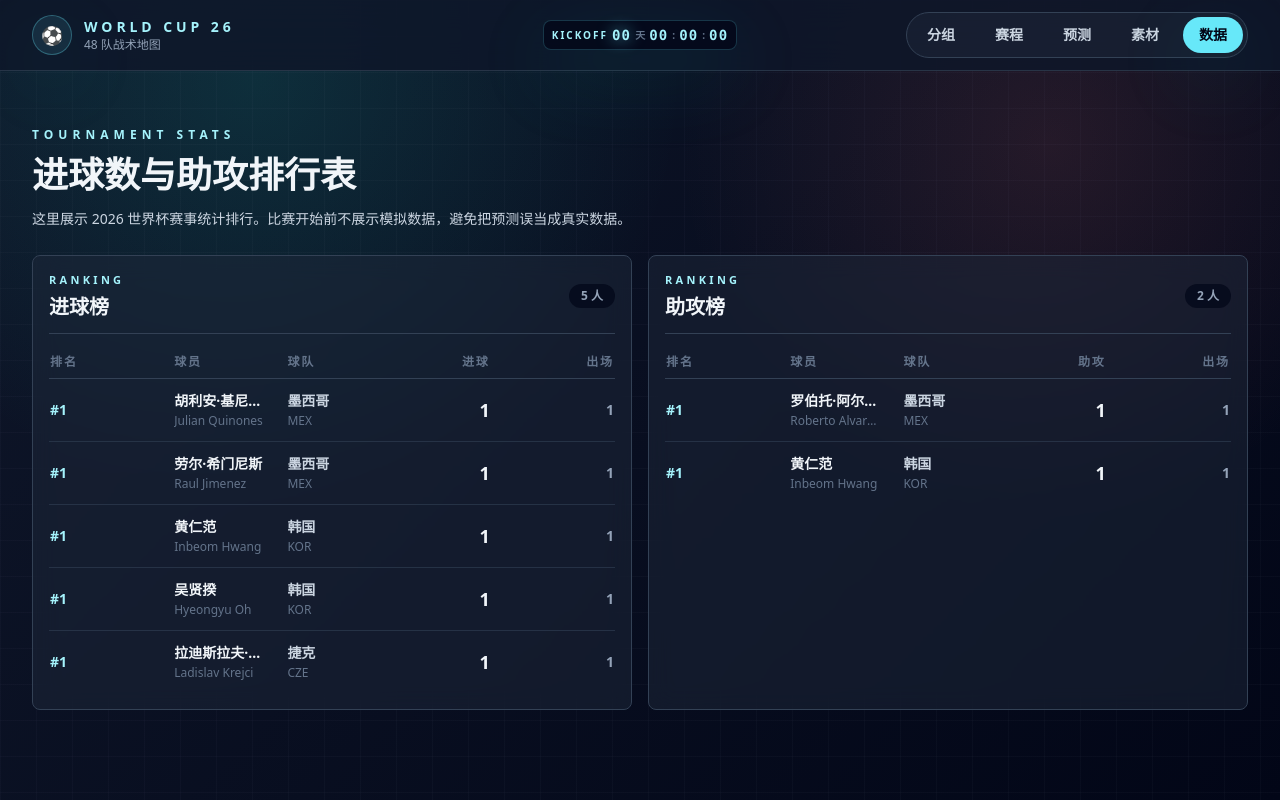
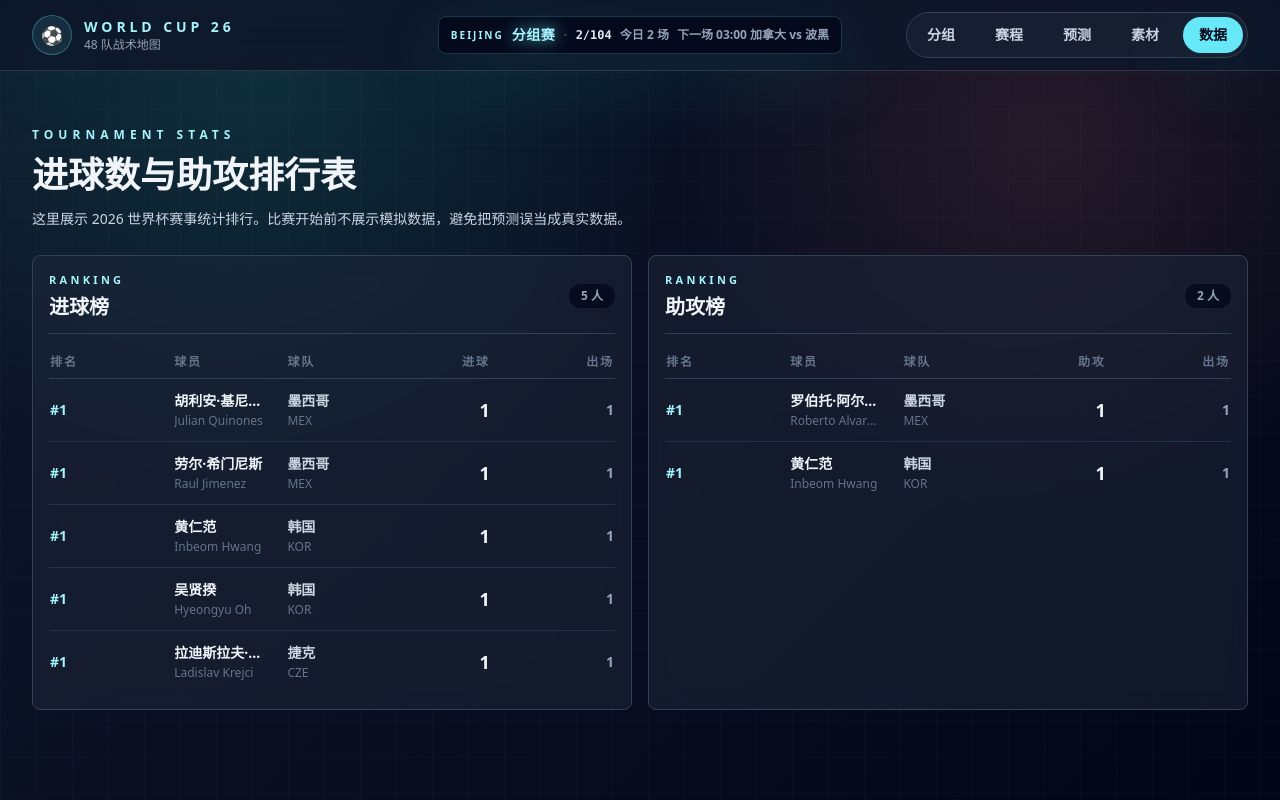
Before and after one commit to huayu2025ai-sketch/world-cup-26, a Next.js app: page /stats in a window 1280 px wide. Built offline with nearby package versions, Linux system fonts and the light colour scheme.

Commit message:
feat(navbar): 顶部导航改为赛事状态展示
- 从揭幕倒计时改为显示当前阶段、完赛进度、今日场次
- 新增下一场比赛时间/对阵展示
- 每分钟刷新一次，基于北京时间赛程数据

```diff
--- a/components/Navbar.tsx
+++ b/components/Navbar.tsx
@@ -3,6 +3,7 @@
 import { useEffect, useState } from "react";
 import Link from "next/link";
 import { usePathname } from "next/navigation";
+import { scheduleMatches, type ScheduleMatch } from "@/constants/scheduleData";
 
 const navItems = [
   { href: "/", label: "分组" },
@@ -12,37 +13,67 @@ const navItems = [
   { href: "/stats", label: "数据" }
 ];
 
-const worldCupKickoff = new Date("2026-06-12T03:00:00+08:00").getTime();
+type TournamentStatus = {
+  stage: ScheduleMatch["stage"];
+  completedMatches: number;
+  totalMatches: number;
+  todayMatches: number;
+  nextMatch?: ScheduleMatch;
+  nextTimeLabel?: string;
+};
 
-const getCountdown = () => {
-  const remaining = Math.max(0, worldCupKickoff - Date.now());
-  const totalSeconds = Math.floor(remaining / 1000);
+const shanghaiDateFormatter = new Intl.DateTimeFormat("en-CA", {
+  timeZone: "Asia/Shanghai",
+  year: "numeric",
+  month: "2-digit",
+  day: "2-digit"
+});
+
+const shanghaiTimeFormatter = new Intl.DateTimeFormat("zh-CN", {
+  timeZone: "Asia/Shanghai",
+  hour: "2-digit",
+  minute: "2-digit",
+  hour12: false
+});
+
+const getBeijingDateKey = (date: Date) => shanghaiDateFormatter.format(date);
+
+const getMatchKickoff = (match: ScheduleMatch) => {
+  const [monthDay, time] = match.beijingTime.split(" ");
+  return new Date(`2026-${monthDay}T${time}:00+08:00`);
+};
+
+const hasResult = (match: ScheduleMatch) => match.homeScore !== undefined && match.awayScore !== undefined;
+
+const getTournamentStatus = (): TournamentStatus => {
+  const now = new Date();
+  const todayKey = getBeijingDateKey(now);
+  const completedMatches = scheduleMatches.filter(hasResult).length;
+  const nextMatch = scheduleMatches.find((match) => getMatchKickoff(match).getTime() > now.getTime());
+  const currentStage =
+    nextMatch?.stage ?? [...scheduleMatches].reverse().find(hasResult)?.stage ?? scheduleMatches[0].stage;
+  const todayMatches = scheduleMatches.filter((match) => getBeijingDateKey(getMatchKickoff(match)) === todayKey).length;
 
   return {
-    days: Math.floor(totalSeconds / 86400),
-    hours: Math.floor((totalSeconds % 86400) / 3600),
-    minutes: Math.floor((totalSeconds % 3600) / 60),
-    seconds: totalSeconds % 60
+    stage: currentStage,
+    completedMatches,
+    totalMatches: scheduleMatches.length,
+    todayMatches,
+    nextMatch,
+    nextTimeLabel: nextMatch ? shanghaiTimeFormatter.format(getMatchKickoff(nextMatch)) : undefined
   };
-};
-
-const initialCountdown = {
-  days: 0,
-  hours: 0,
-  minutes: 0,
-  seconds: 0
 };
 
 export default function Navbar() {
   const pathname = usePathname();
-  const [countdown, setCountdown] = useState(initialCountdown);
+  const [tournamentStatus, setTournamentStatus] = useState<TournamentStatus>(() => getTournamentStatus());
 
   useEffect(() => {
-    setCountdown(getCountdown());
+    setTournamentStatus(getTournamentStatus());
 
     const timer = window.setInterval(() => {
-      setCountdown(getCountdown());
-    }, 1000);
+      setTournamentStatus(getTournamentStatus());
+    }, 60 * 1000);
 
     return () => window.clearInterval(timer);
   }, []);
@@ -62,23 +93,23 @@ export default function Navbar() {
           </Link>
         </div>
 
-        <div className="mx-auto flex items-center gap-1 rounded-lg border border-cyan-300/20 bg-slate-950/70 px-2 py-1 shadow-glow">
-          <span className="hidden text-[10px] font-black uppercase tracking-[0.2em] text-cyan-200 sm:inline">Kickoff</span>
-          <span className="font-mono text-sm font-black tracking-[0.08em] text-cyan-200 drop-shadow-[0_0_8px_rgba(103,232,249,0.75)]">
-            {String(countdown.days).padStart(2, "0")}
+        <div className="mx-auto flex max-w-full items-center gap-2 rounded-lg border border-cyan-300/20 bg-slate-950/70 px-3 py-1.5 shadow-glow">
+          <span className="hidden text-[10px] font-black uppercase tracking-[0.2em] text-cyan-200 sm:inline">Beijing</span>
+          <span className="whitespace-nowrap font-mono text-sm font-black tracking-[0.04em] text-cyan-200 drop-shadow-[0_0_8px_rgba(103,232,249,0.75)]">
+            {tournamentStatus.stage}
           </span>
-          <span className="text-[10px] font-bold text-slate-500">天</span>
-          <span className="font-mono text-sm font-black tracking-[0.08em] text-cyan-200">
-            {String(countdown.hours).padStart(2, "0")}
+          <span className="text-slate-600">·</span>
+          <span className="whitespace-nowrap font-mono text-xs font-black text-slate-200">
+            {tournamentStatus.completedMatches}/{tournamentStatus.totalMatches}
           </span>
-          <span className="text-[10px] font-bold text-slate-500">:</span>
-          <span className="font-mono text-sm font-black tracking-[0.08em] text-cyan-200">
-            {String(countdown.minutes).padStart(2, "0")}
+          <span className="hidden whitespace-nowrap text-xs font-bold text-slate-400 sm:inline">
+            今日 {tournamentStatus.todayMatches} 场
           </span>
-          <span className="text-[10px] font-bold text-slate-500">:</span>
-          <span className="font-mono text-sm font-black tracking-[0.08em] text-cyan-200">
-            {String(countdown.seconds).padStart(2, "0")}
-          </span>
+          {tournamentStatus.nextMatch && (
+            <span className="hidden whitespace-nowrap text-xs font-bold text-slate-400 md:inline">
+              下一场 {tournamentStatus.nextTimeLabel} {tournamentStatus.nextMatch.home} vs {tournamentStatus.nextMatch.away}
+            </span>
+          )}
         </div>
 
         <div className="flex items-center justify-center gap-2 rounded-full border border-slate-700 bg-slate-800/50 p-1 lg:justify-self-end">
```
